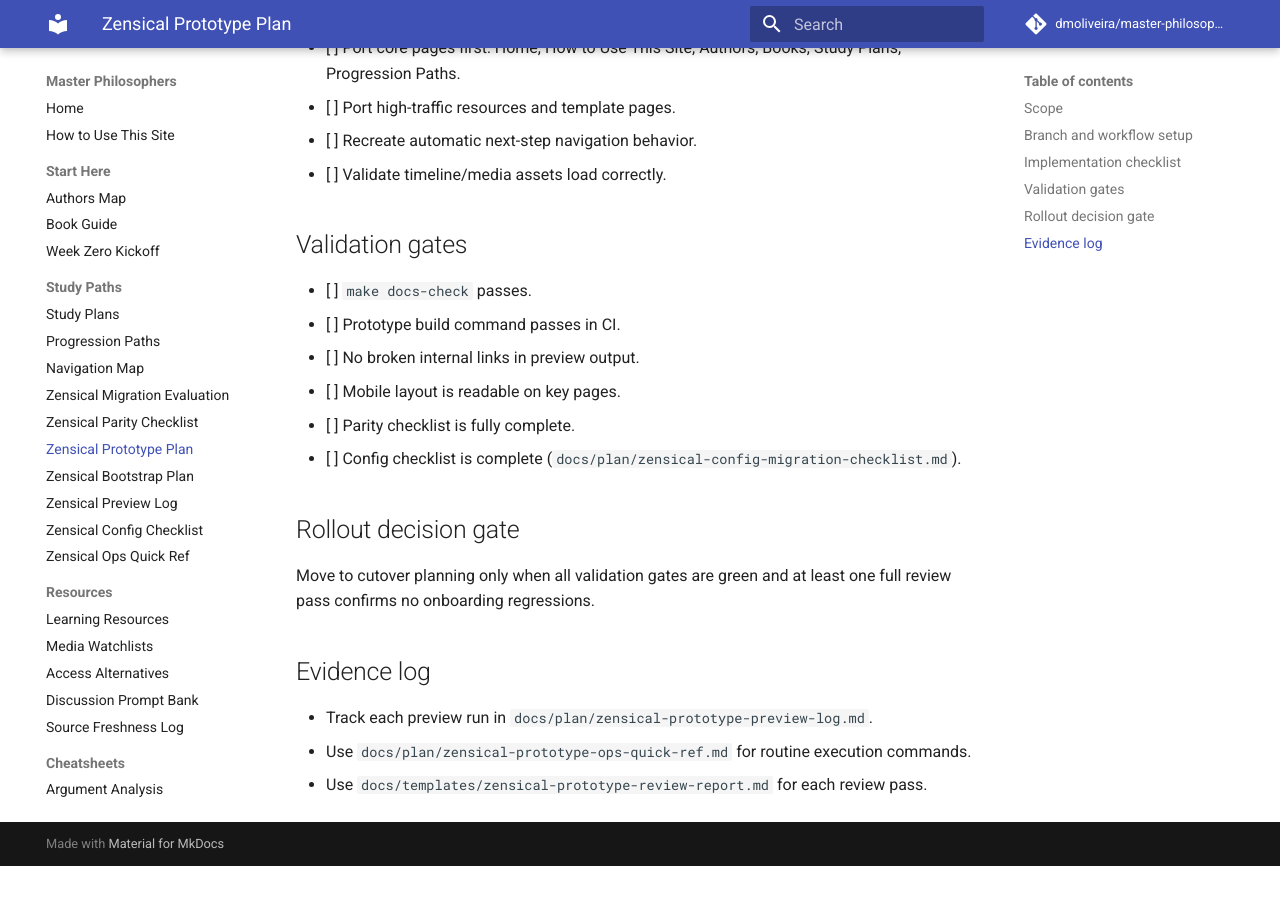
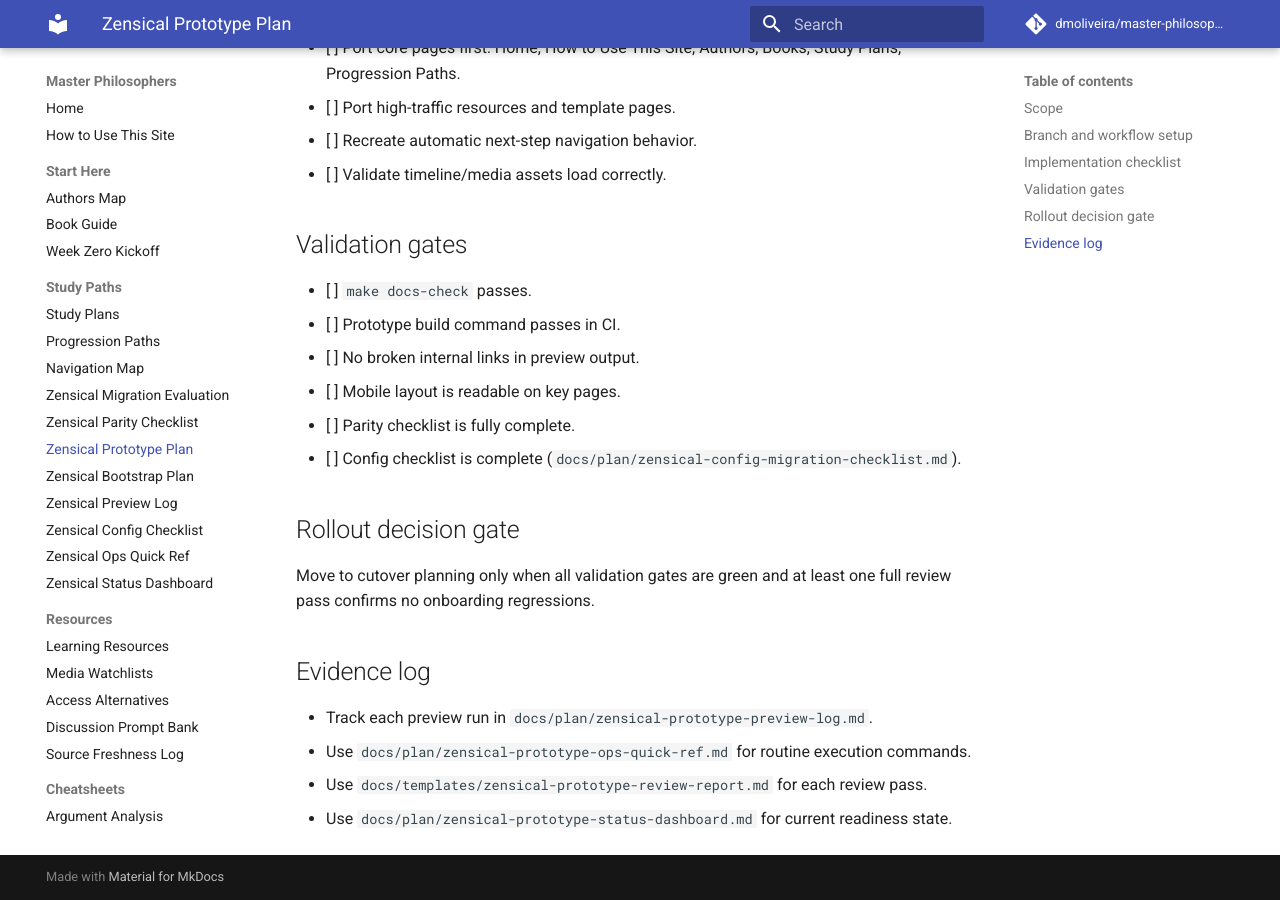
Before and after one commit to dmoliveira/master-philosophers, an MkDocs documentation site: the page built from docs/plan/zensical-prototype-execution-plan.md, in a window 1280 px wide and 900 px high, scrolled down 830 px. Built offline with MkDocs 1.6.1 and Material for MkDocs 9.7.7, drawn with Linux system fonts in a browser that asks for light colours; comment, search, counter and statistics services are not loaded; before the commit the page ends 1696 px from its top, so only the background shows below that.

Commit message:
docs wire status dashboard into prototype flow

```diff
--- a/docs/plan/zensical-prototype-execution-plan.md
+++ b/docs/plan/zensical-prototype-execution-plan.md
@@ -49,3 +49,4 @@ one full review pass confirms no onboarding regressions.
 - Track each preview run in `docs/plan/zensical-prototype-preview-log.md`.
 - Use `docs/plan/zensical-prototype-ops-quick-ref.md` for routine execution commands.
 - Use `docs/templates/zensical-prototype-review-report.md` for each review pass.
+- Use `docs/plan/zensical-prototype-status-dashboard.md` for current readiness state.
--- a/mkdocs.yml
+++ b/mkdocs.yml
@@ -40,6 +40,7 @@ nav:
       - Zensical Preview Log: plan/zensical-prototype-preview-log.md
       - Zensical Config Checklist: plan/zensical-config-migration-checklist.md
       - Zensical Ops Quick Ref: plan/zensical-prototype-ops-quick-ref.md
+      - Zensical Status Dashboard: plan/zensical-prototype-status-dashboard.md
   - Resources:
       - Learning Resources: resources/learning-resources.md
       - Media Watchlists: resources/media-watchlists.md
```
Also changed, not shown: README.md (+1 -0 lines).
